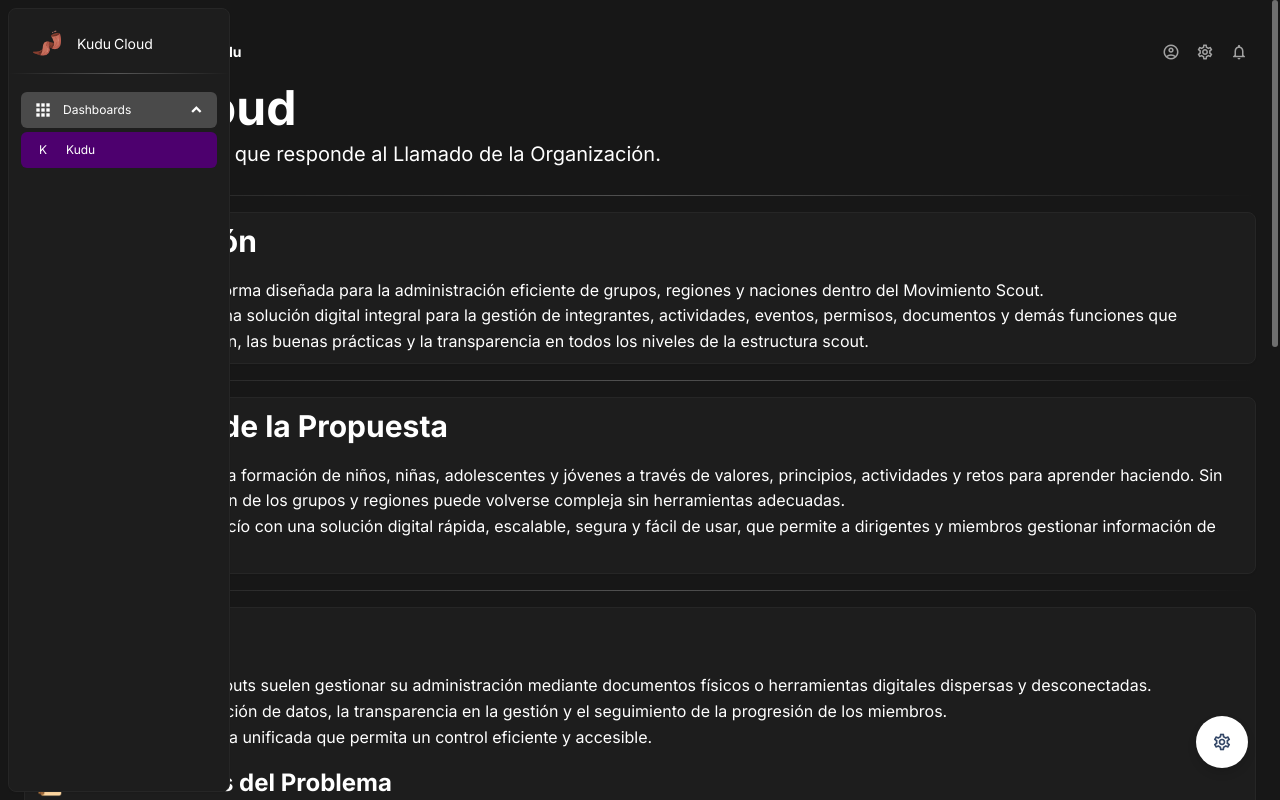
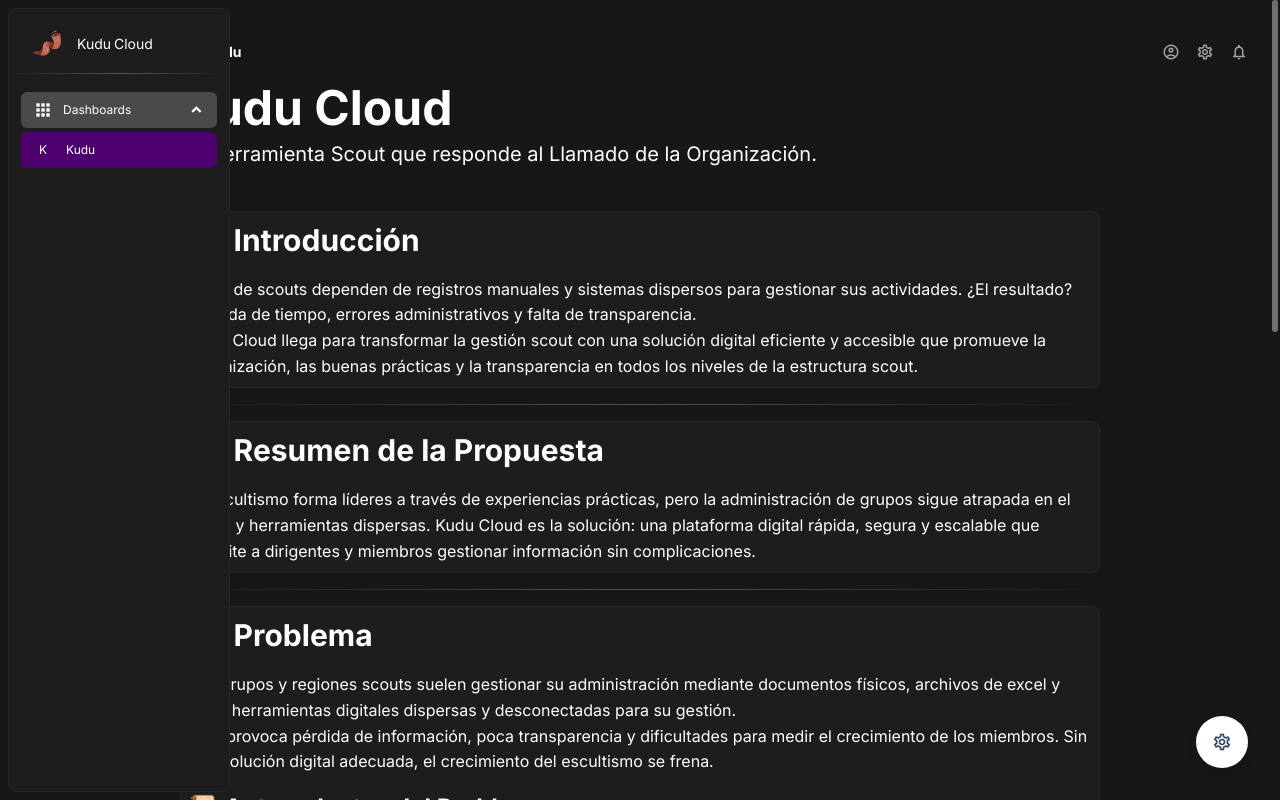
Before and after one commit to sagudelo1200/kudu, a React (Create React App) app: page /#/dashboards/kudu in a window 1280 px wide. Built offline with nearby package versions, Linux system fonts and the light colour scheme.

Commit message:
Descripcion del proyecto modificada

```diff
--- a/src/pages/kudu.js
+++ b/src/pages/kudu.js
@@ -3,30 +3,38 @@
 import MDBox from 'components/MDBox'
 import MDTypography from 'components/MDTypography'
 
-const { Card, Divider } = require('@mui/material')
+const { Card, Divider, Grid } = require('@mui/material')
 
 function Kudu() {
   return (
     <>
-      <MDBox>
+      <Grid
+        container
+        spacing={2}
+        justifyContent={'center'}
+        alignItems={'center'}
+      >
+        <Grid item xs={9}>
           <MDTypography variant='h1'>Kudu Cloud</MDTypography>
           <MDTypography variant='subtitle1' mb={3}>
             La Herramienta Scout que responde al Llamado de la Organización.
           </MDTypography>
-        <Divider />
+        </Grid>
+        <Grid item xs={9}>
+          <MDBox>
             <Card sx={{ overflow: 'visible' }}>
               <MDTypography m={1} variant='h3'>
-            ✨ Introductión
+                ✨ Introducción
               </MDTypography>
               <MDTypography m={1} variant='body2'>
-            Kudu Cloud es una plataforma diseñada para la administración
-            eficiente de grupos, regiones y naciones dentro del Movimiento
-            Scout.
+                Miles de scouts dependen de registros manuales y sistemas
+                dispersos para gestionar sus actividades. ¿El resultado? Pérdida
+                de tiempo, errores administrativos y falta de transparencia.
                 <br />
-            Su propósito es brindar una solución digital integral para la
-            gestión de integrantes, actividades, eventos, permisos, documentos y
-            demás funciones que promuevan la organización, las buenas prácticas
-            y la transparencia en todos los niveles de la estructura scout.
+                Kudu Cloud llega para transformar la gestión scout con una
+                solución digital eficiente y accesible que promueve la
+                organización, las buenas prácticas y la transparencia en todos
+                los niveles de la estructura scout.
               </MDTypography>
             </Card>
             <Divider />
@@ -35,14 +43,11 @@
                 📖 Resumen de la Propuesta
               </MDTypography>
               <MDTypography m={1} variant='body2'>
-            El escultismo se basa en la formación de niños, niñas, adolescentes
-            y jóvenes a través de valores, principios, actividades y retos para
-            aprender haciendo. Sin embargo, la administración de los grupos y
-            regiones puede volverse compleja sin herramientas adecuadas.
-            <br />
-            Kudu busca llenar este vacío con una solución digital rápida,
-            escalable, segura y fácil de usar, que permite a dirigentes y
-            miembros gestionar información de manera eficiente.
+                El escultismo forma líderes a través de experiencias prácticas,
+                pero la administración de grupos sigue atrapada en el papel y
+                herramientas dispersas. Kudu Cloud es la solución: una
+                plataforma digital rápida, segura y escalable que permite a
+                dirigentes y miembros gestionar información sin complicaciones.
               </MDTypography>
             </Card>
             <Divider />
@@ -52,14 +57,14 @@
               </MDTypography>
               <MDTypography m={1} variant='body2'>
                 Los grupos y regiones scouts suelen gestionar su administración
-            mediante documentos físicos o herramientas digitales dispersas y
-            desconectadas.
+                mediante documentos físicos, archivos de excel y otras
+                herramientas digitales dispersas y desconectadas para su
+                gestión.
                 <br />
-            Esto dificulta la consolidación de datos, la transparencia en la
-            gestión y el seguimiento de la progresión de los miembros.
-            <br />
-            Se requiere una plataforma unificada que permita un control
-            eficiente y accesible.
+                Esto provoca pérdida de información, poca transparencia y
+                dificultades para medir el crecimiento de los miembros. Sin una
+                solución digital adecuada, el crecimiento del escultismo se
+                frena.
               </MDTypography>
               <MDTypography m={1} variant='h4'>
                 📜 Antecedentes del Problema
@@ -67,9 +72,9 @@
               <MDTypography m={1} variant='body2'>
                 Históricamente, los grupos scouts han dependido de registros
                 manuales y métodos descentralizados de organización. Algunas
-            soluciones digitales han intentado abordar este problema, pero no
-            han logrado adaptarse completamente a la dinámica y necesidades
-            específicas del escultismo actual.
+                soluciones digitales han intentado abordar este problema, pero
+                no han logrado adaptarse completamente a la dinámica y
+                necesidades específicas del escultismo actual.
               </MDTypography>
             </Card>
             <Divider />
@@ -81,9 +86,9 @@
                 Objetivo General
               </MDTypography>
               <MDTypography m={1} variant='body2'>
-            Desarrollar una plataforma web basada en Firebase y ReactJS que
-            permita la gestión integral de grupos, regiones y naciones scout,
-            facilitando la administración de información y procesos.
+                Crear una plataforma digital eficiente y segura que simplifique
+                la gestión de grupos, regiones y naciones scouts, optimizando la
+                administración y promoviendo la transparencia.
               </MDTypography>
 
               <MDTypography m={1} variant='h4'>
@@ -107,7 +112,8 @@
                       fontWeight='regular'
                       verticalAlign='middle'
                     >
-                  Diseñar una Arquitectura Robusta, Modular, Segura y Escalable.
+                      Diseñar una arquitectura robusta, escalable y segura con
+                      Firebase y ReactJS.
                     </MDTypography>
                   </MDBox>
                   <MDBox
@@ -121,7 +127,7 @@
                       fontWeight='regular'
                       verticalAlign='middle'
                     >
-                  Implementar un Sistema de Autenticación basado en roles y
+                      <b>Implementar</b> un sistema de autenticación con roles y
                       permisos jerárquicos.
                     </MDTypography>
                   </MDBox>
@@ -136,8 +142,8 @@
                       fontWeight='regular'
                       verticalAlign='middle'
                     >
-                  Facilitar la gestión de integrantes, actividades, eventos,
-                  documentos e información.
+                      <b>Facilitar</b> la gestión de integrantes, actividades,
+                      eventos y documentos.
                     </MDTypography>
                   </MDBox>
                   <MDBox
@@ -151,8 +157,8 @@
                       fontWeight='regular'
                       verticalAlign='middle'
                     >
-                  Integrar funcionalidades de reportes y métricas para la mejora
-                  continua.
+                      <b>Integrar</b> funcionalidades de reportes y métricas
+                      para la mejora continua.
                     </MDTypography>
                   </MDBox>
                 </MDBox>
@@ -164,13 +170,13 @@
                 🔥 Justificación
               </MDTypography>
               <MDTypography m={1} variant='body2'>
-            Kudu Cloud es una respuesta a la necesidad de modernizar la gestión
-            scout.
+                Kudu Cloud no solo optimiza la gestión, sino que también reduce
+                la carga administrativa de los adultos voluntarios, mejora la
+                transparencia y facilita el acceso a la información en tiempo
+                real.
                 <br />
-            Al proporcionar una plataforma centralizada, se mejora la eficiencia
-            administrativa, se reduce la carga de trabajo de los adultos
-            voluntarios y se fomenta una mayor participación de los miembros
-            mediante herramientas digitales accesibles.
+                Con esta plataforma, los grupos scouts pueden enfocarse en lo
+                que realmente importa: el desarrollo de los jóvenes.
               </MDTypography>
             </Card>
             <Divider />
@@ -179,14 +185,16 @@
                 🏛️ Fundamentos
               </MDTypography>
               <MDTypography m={1} variant='body2'>
-            El desarrollo de Kudu Cloud se basa en los principios del escultismo
-            y del software seguro, accesible y escalable. La arquitectura
-            propuesta aprovecha Firebase para la autenticación y gestión de
-            datos en tiempo real, junto con ReactJS para una experiencia de
-            usuario fluida e intuitiva.
+                Kudu Cloud se basa en Firebase, una tecnología confiable que
+                permite almacenamiento seguro y sincronización en tiempo real,
+                ideal para gestionar datos de scouts en cualquier lugar. Con
+                ReactJS, ofrecemos una interfaz rápida, intuitiva y accesible
+                desde cualquier dispositivo.
               </MDTypography>
             </Card>
           </MDBox>
+        </Grid>
+      </Grid>
     </>
   )
 }
```
Lines whose indentation alone changed are shown as unchanged.
